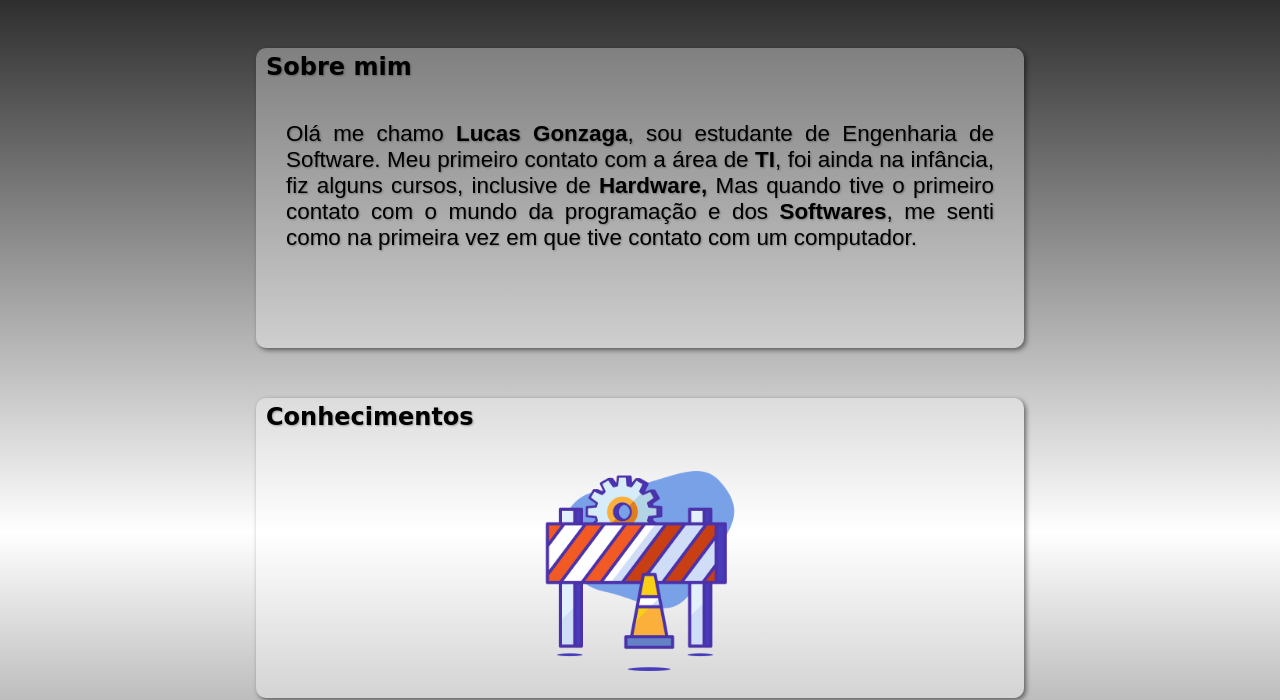
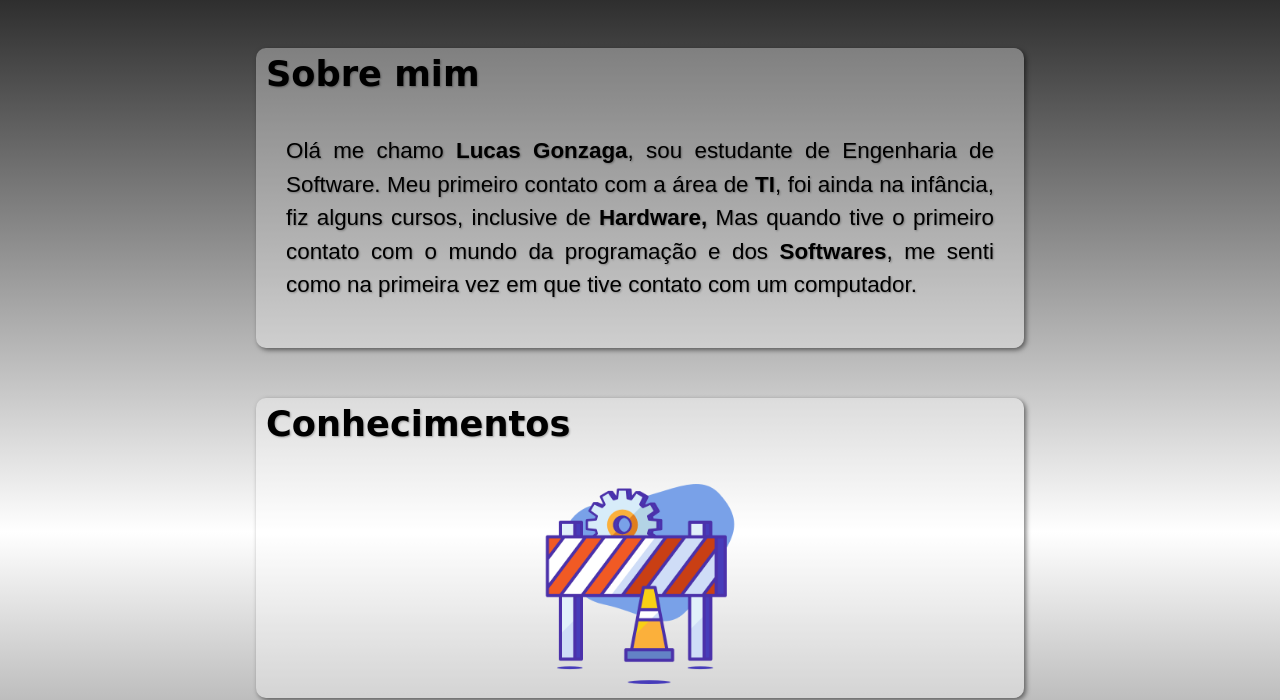
Before and after one commit to LukeGonzaga/lukedev, a plain HTML site: page index.html in a window 1280 px wide. Shown: the part 118-818 px from the top of the page. Drawn offline with Linux system fonts and the light colour scheme; a web font is replaced by a local one.

Commit message:
att font size

```diff
--- a/style.css
+++ b/style.css
@@ -61,6 +61,7 @@ div{
 div h1{
     padding: 5px 0px 10px 10px;
     text-shadow: 1px 1px 2px rgba(0, 0, 0, 0.301);
+    font-size: 2.2em;
 
 }
 div img{
@@ -72,6 +73,7 @@ div img{
 div.sobremim p{
     font-family: Arial, Helvetica, sans-serif;
     font-size: 1.4em;
+    line-height: 1.5em;
     padding: 30px ;
     text-align: justify;
     text-shadow: 1px 1px 2px rgba(0, 0, 0, 0.301);
```
